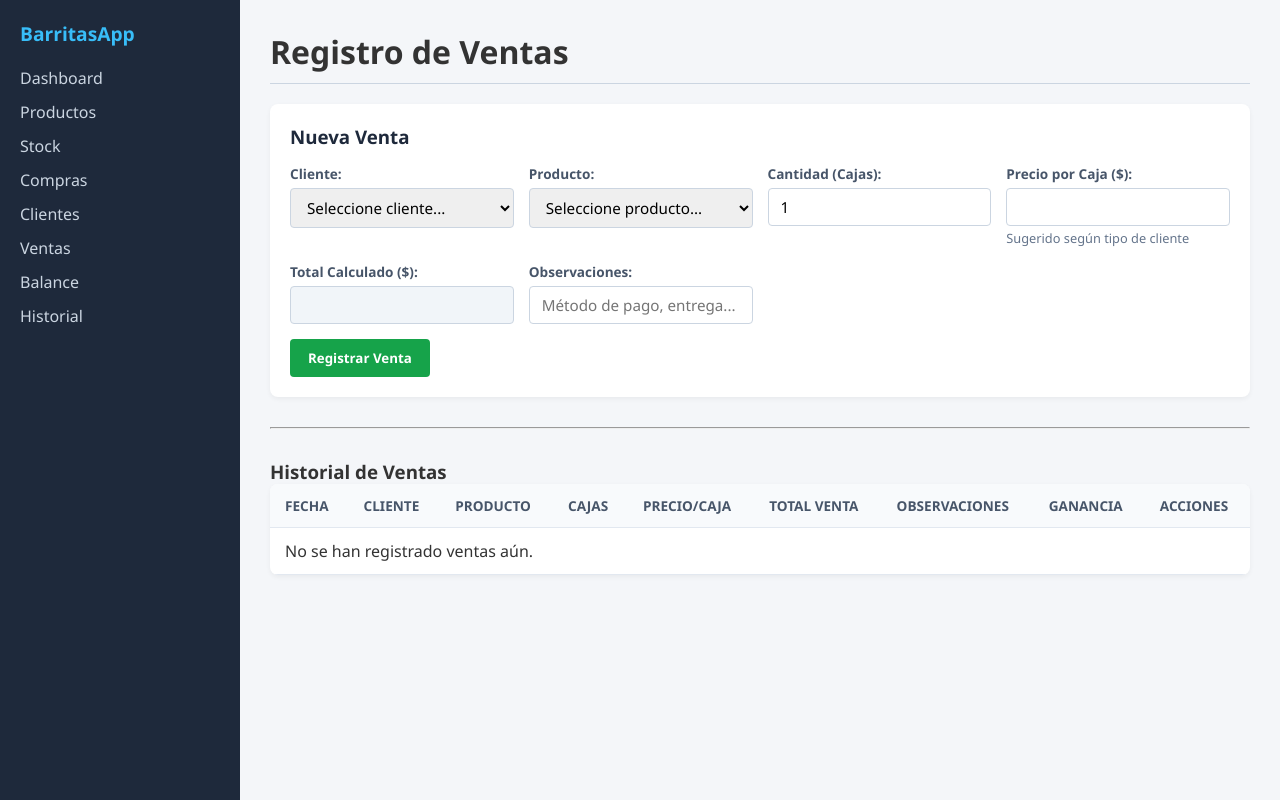
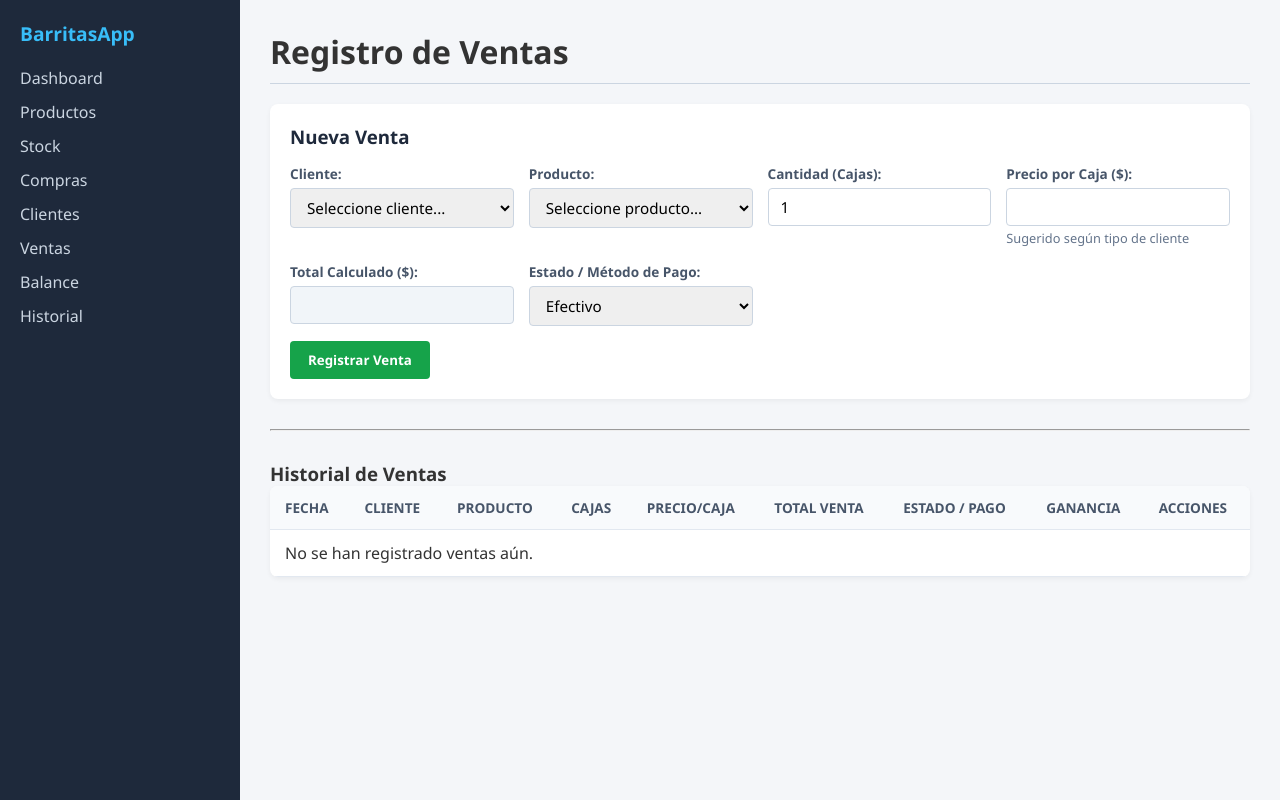
Before and after one commit to FrancoLince/barritas-stock, a Flask app: page /ventas in a window 1280 px wide. Run offline with Flask 3, Linux system fonts and the light colour scheme; a user stored in the database is signed in; data that the repository does not hold is empty.

Commit message:
Enhance sales form with payment status selection
Added payment status selection to the sales form and updated the sales history table.

```diff
--- a/templates/ventas.html
+++ b/templates/ventas.html
@@ -47,8 +47,13 @@
             </div>
 
             <div class="form-group">
-                <label>Observaciones:</label>
-                <input type="text" name="observaciones" placeholder="Método de pago, entrega...">
+                <label>Estado / Método de Pago:</label>
+                <select name="observaciones" id="observaciones" required>
+                    <option value="Efectivo">Efectivo</option>
+                    <option value="Transferencia">Transferencia</option>
+                    <option value="Debiendo">Debiendo</option>
+                    <option value="En Proceso">En Proceso</option>
+                </select>
             </div>
         </div>
 
@@ -68,7 +73,7 @@
             <th>Cajas</th>
             <th>Precio/Caja</th>
             <th>Total Venta</th>
-            <th>Observaciones</th>
+            <th>Estado / Pago</th>
             <th>Ganancia</th>
             <th>Acciones</th>
         </tr>
@@ -86,7 +91,7 @@
             <td><span class="badge success">+${{ "{:,.2f}".format(v.ganancia) }}</span></td>
             <td>
                 <form action="{{ url_for('eliminar_venta', venta_id=v.id) }}" method="POST" style="display:inline;" onsubmit="return confirm('¿Anular esta venta? Se devolverá el stock al producto.');">
-                <button type="submit" class="btn" style="background-color: #dc2626; padding: 4px 8px; font-size: 0.8rem;">🗑️ Anular</button>
+                    <button type="submit" class="btn" style="background-color: #dc2626; padding: 4px 8px; font-size: 0.8rem;">🗑️ Anular</button>
                 </form>
             </td>
         </tr>
```
